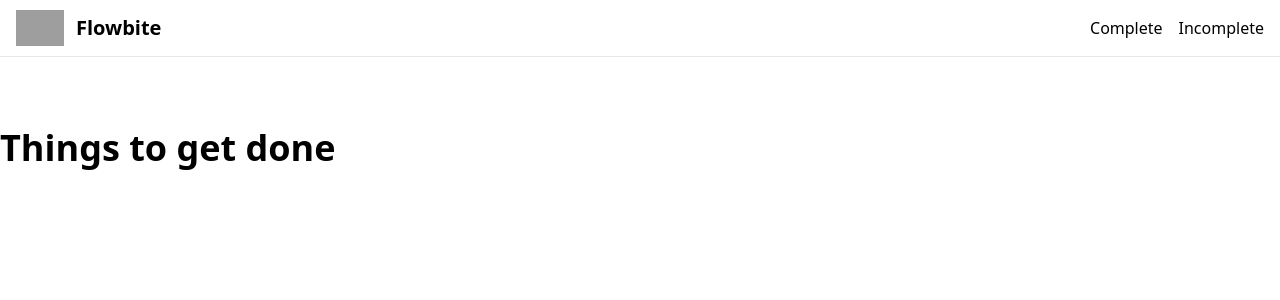
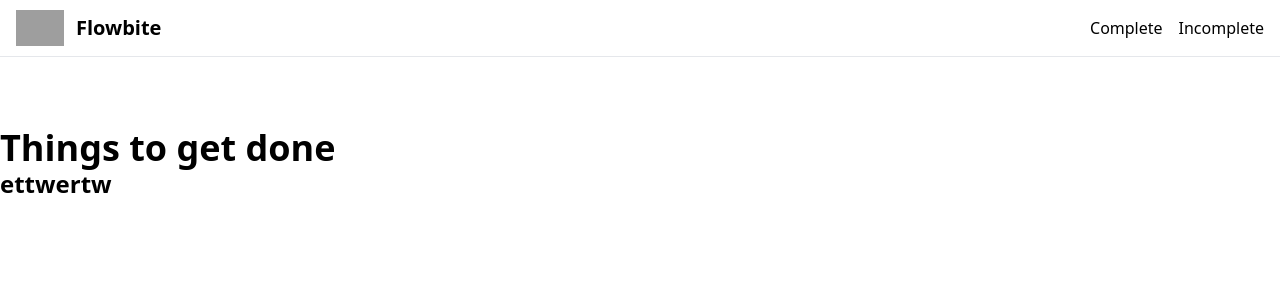
Before and after one commit to suniljoshi26/TodoAppTS, a React (Vite) app: page / in a window 1280 px wide. Shown: the top 300 px of the page. Built offline with nearby package versions, Linux system fonts and the light colour scheme; grey boxes are pictures that could not be loaded.

Commit message:
H3 component

```diff
--- a/src/App.tsx
+++ b/src/App.tsx
@@ -1,5 +1,6 @@
 import { useState } from "react";
 import H1 from "./H1";
+import H3 from "./h3";
 import { NavBar } from "./NavBar";
 
 function App() {
@@ -10,6 +11,7 @@ function App() {
       {" "}
       <NavBar />
       <H1 title=" Things to get done"></H1>
+      <H3 title="ettwertw"></H3>
     </div>
   );
 }
--- /dev/null
+++ b/src/H3.tsx
@@ -0,0 +1,13 @@
+import React, { FC } from "react";
+type h3 = {
+  title: string;
+};
+const H3: FC<h3> = ({ title }) => {
+  return (
+    <div>
+      <h3 className=" text-2xl font-semibold ">{title}</h3>
+    </div>
+  );
+};
+
+export default H3;
```
